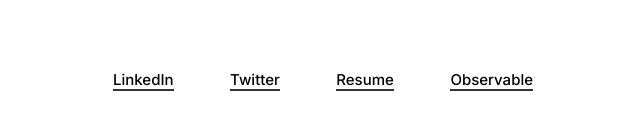
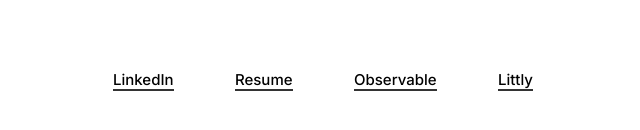
Before and after one commit to helloeujin/helloeujin.github.io, a React (Create React App) app: page / in a window 1280 px wide. Shown: the part 2777-2907 px from the top of the page, without its empty margins (317-957 px from the left). Built offline with nearby package versions, Linux system fonts and the light colour scheme; no server answers.

Commit message:
update littly

```diff
--- a/src/Footer.js
+++ b/src/Footer.js
@@ -2,16 +2,13 @@
   return (
     <div className="footer">
       <div className="footer-social">
+        {/*  */}
         <div className="social">
           <a href="https://www.linkedin.com/in/youjins/" target="_blank">
             LinkedIn
           </a>
         </div>
-        <div className="social">
-          <a href="https://twitter.com/helloeujin" target="_blank">
-            Twitter
-          </a>
-        </div>
+
         <div className="social">
           <a
             href="https://docs.google.com/document/d/1Kx3HomghjCZvYcuus3SBp8P4bI2wfZyRii6Y7OP_0T0/edit"
@@ -26,6 +23,12 @@
             Observable
           </a>
         </div>
+
+        <div className="social">
+          <a href="https://litt.ly/visualplot" target="_blank">
+            Littly
+          </a>
+        </div>
       </div>
     </div>
   );
```
